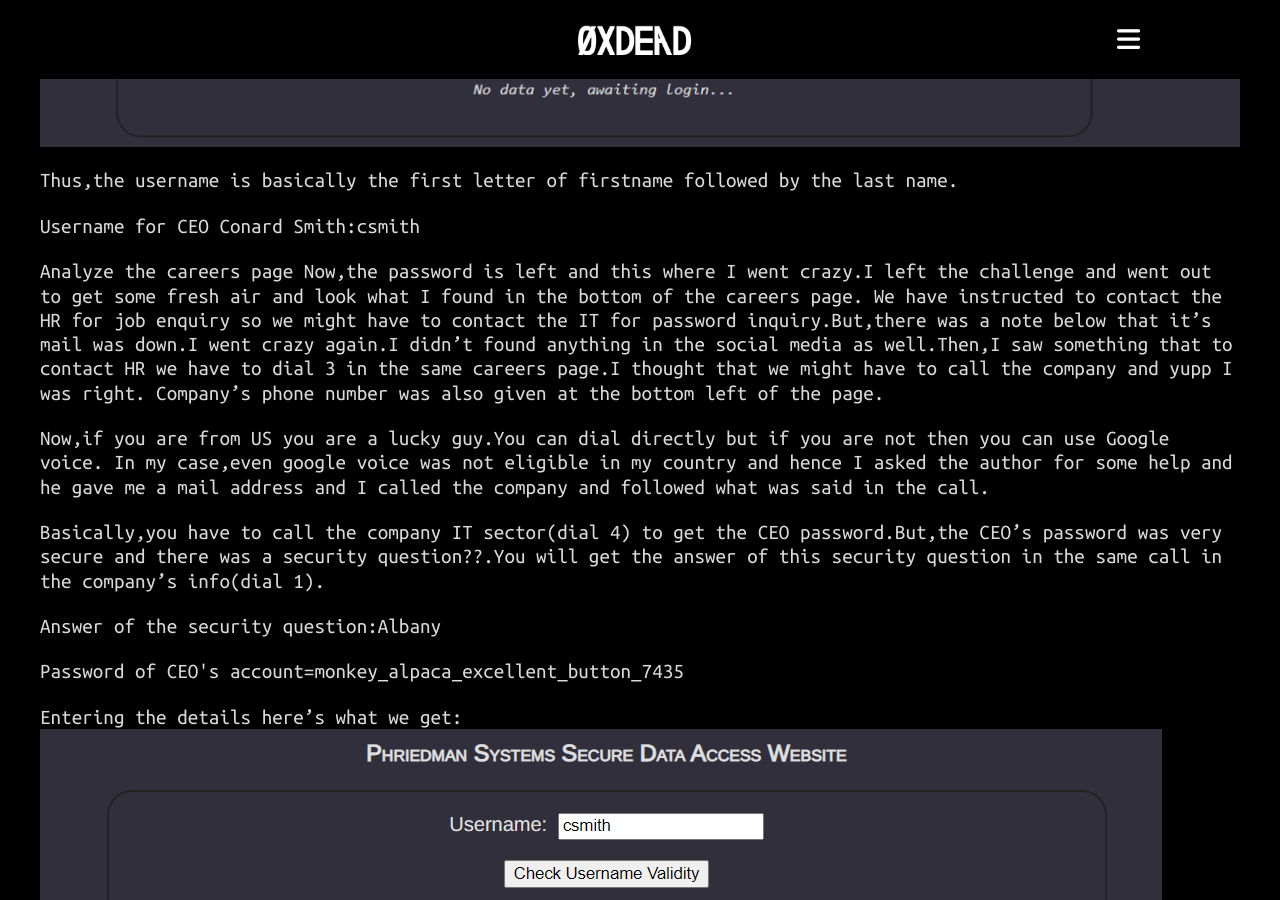
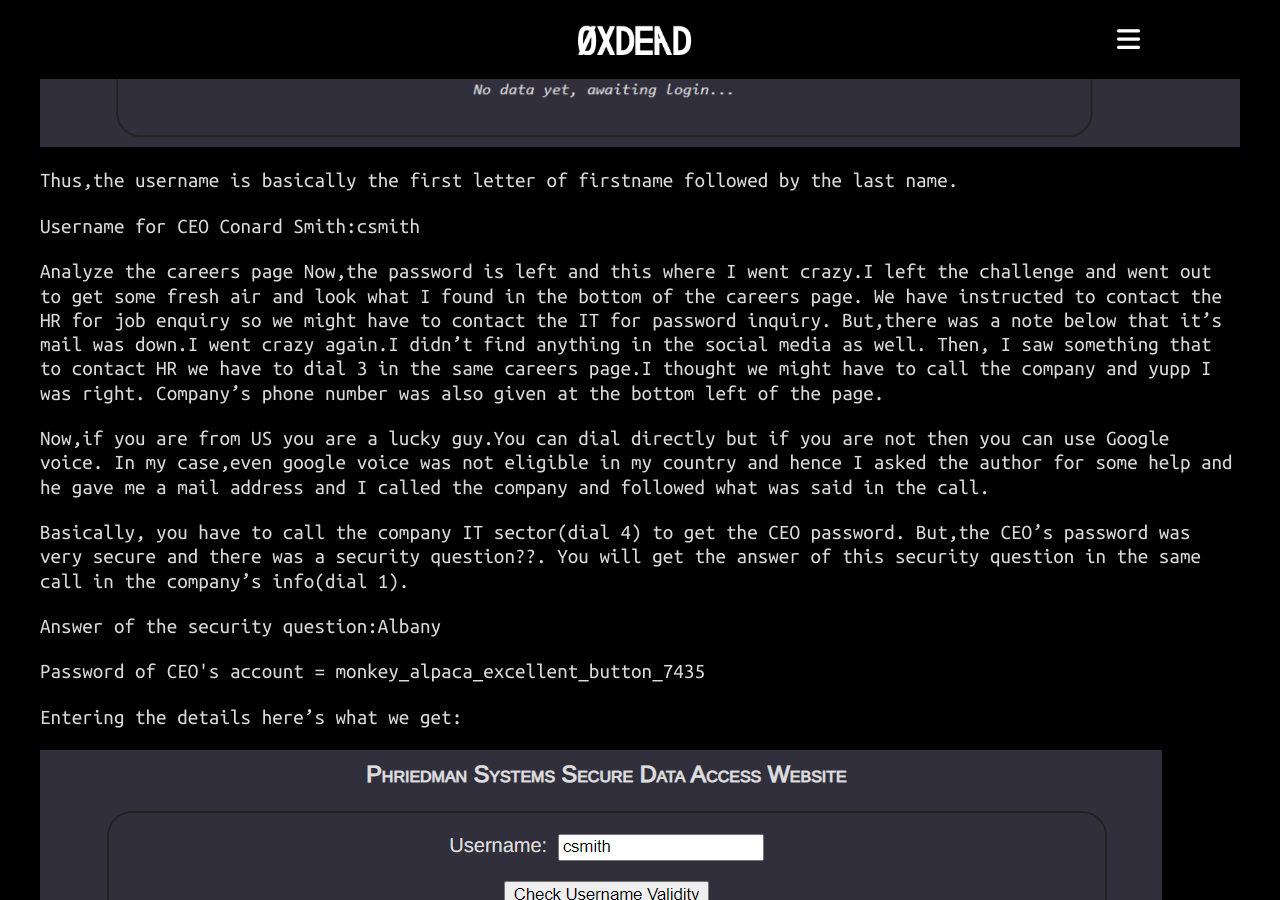
Before and after one commit to bitcriminals/bitcriminals.github.io, a Jekyll site: the page built from writeups/_dawgctf21/Phriedman.md, in a window 1280 px wide and 900 px high, scrolled down 4117 px. Built offline with Jekyll 4.4.1, drawn with Linux system fonts in a browser that asks for light colours; nearby versions of some CDN libraries.

Commit message:
Update Phriedman.md

````diff
--- a/writeups/_dawgctf21/Phriedman.md
+++ b/writeups/_dawgctf21/Phriedman.md
@@ -47,7 +47,7 @@ Username for CEO Conard Smith:**csmith**
 
 **Analyze the careers page**
 Now,the password is left and this where I went crazy.I left the challenge and went out to get some fresh air and look what I found in the bottom of the careers page.
-We have instructed to contact the HR for job enquiry so we might have to contact the IT for password inquiry.But,there was a note below that it's mail was down.I went crazy again.I didn't found anything in the social media as well.Then,I saw something that to contact HR we have to dial 3 in the same careers page.I thought that we might have to call
+We have instructed to contact the HR for job enquiry so we might have to contact the IT for password inquiry. But,there was a note below that it's mail was down.I went crazy again.I didn't find anything in the social media as well. Then, I saw something that to contact HR we have to dial 3 in the same careers page.I thought we might have to call
 the company and yupp I was right.
 Company's phone number was also given at the bottom left of the page.
 
@@ -55,13 +55,14 @@ Now,if you are from US you are a lucky guy.You can dial directly but if you are
 In my case,even google voice was not eligible in my country and hence I asked the author for some help and he gave me a mail address and I called the company and
 followed what was said in the call.
 
-Basically,you have to call the company IT sector(dial 4) to get the CEO password.But,the CEO's password was very secure and there was a security question??.You will get the answer of this security question in the same call in the company's info(dial 1).
+Basically, you have to call the company IT sector(dial 4) to get the CEO password. But,the CEO's password was very secure and there was a security question??. You will get the answer of this security question in the same call in the company's info(dial 1).
 
 **Answer of the security question:Albany**
 
-```Password of CEO's account=monkey_alpaca_excellent_button_7435```
+```Password of CEO's account = monkey_alpaca_excellent_button_7435```
 
 Entering the details here's what we get:
+
 ![](/images/Phriedman5.png)
 
 ***FLAG:DawgCTF{y0ur_c4ll_1s_v3ry_1mp0rt4nt_t0_u5}***
````
